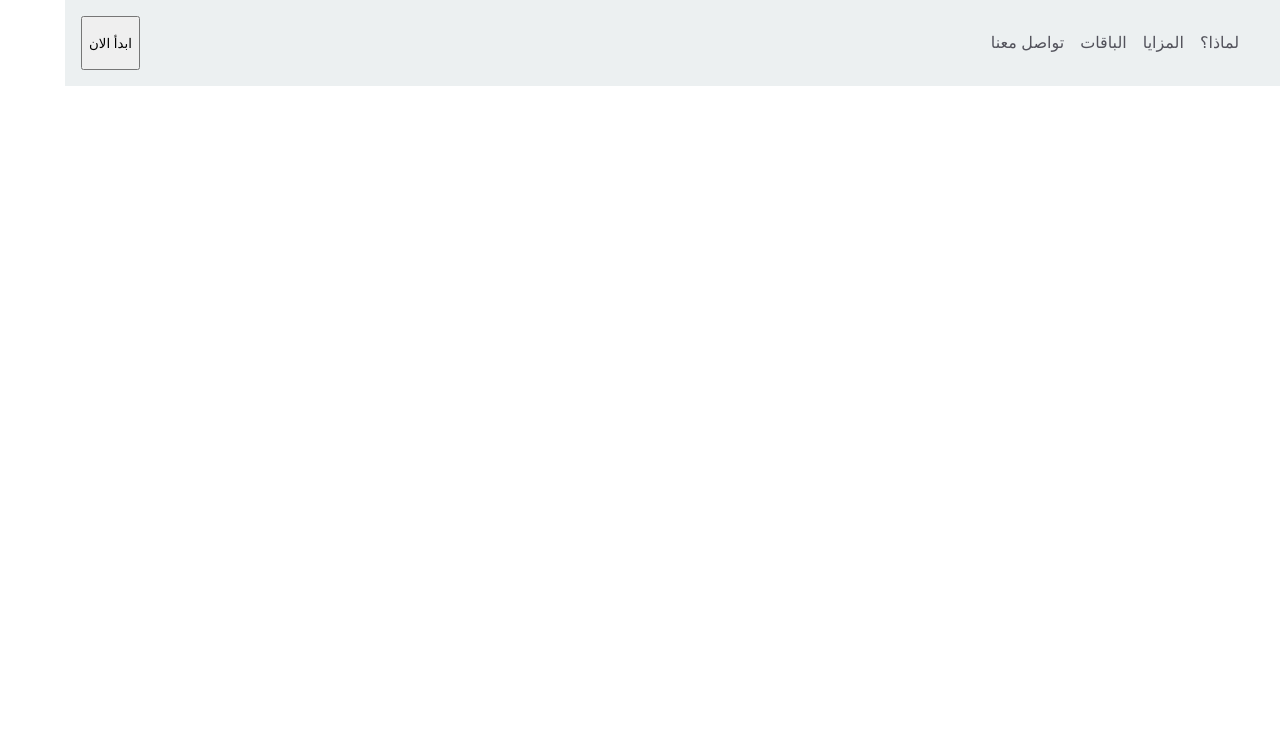
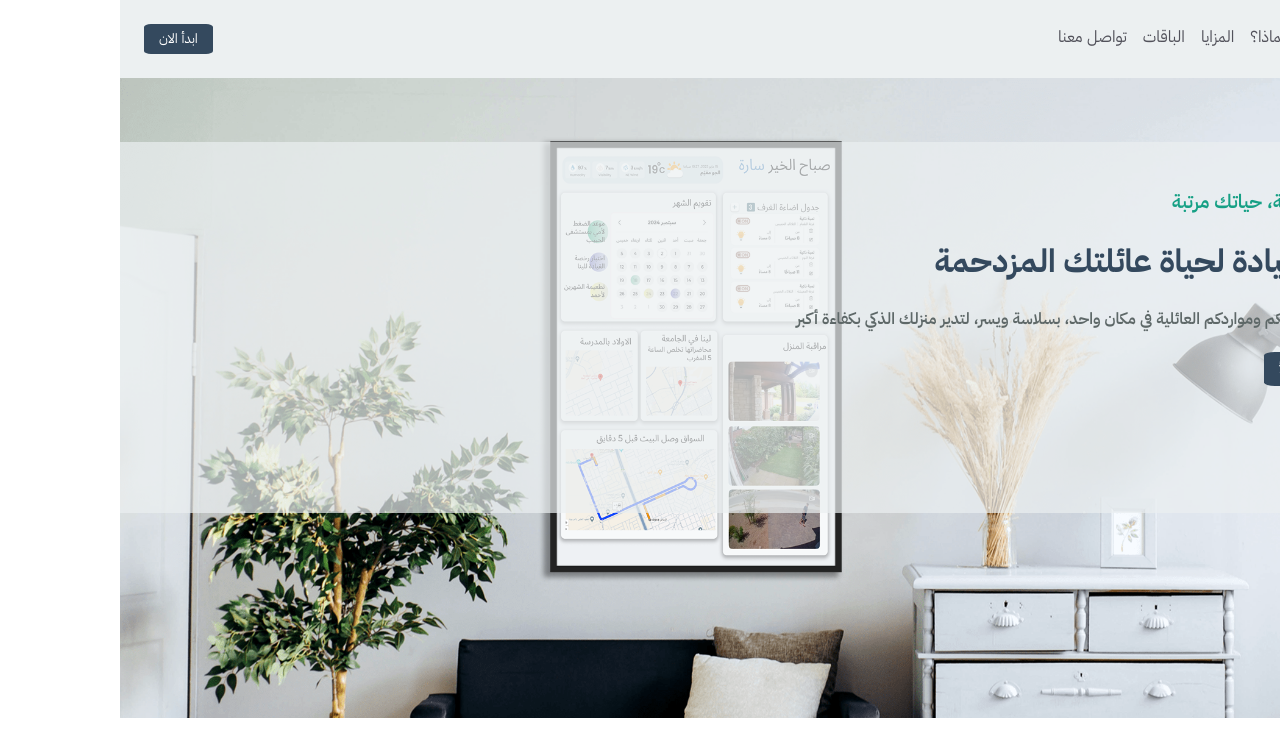
Before and after one commit to shahadmf/almarkz, a React (Create React App) app: page / in a window 1280 px wide. Shown: the top 756 px of the page. Built offline with nearby package versions, Linux system fonts and the light colour scheme.

Commit message:
Hero section + font added + color variables

```diff
--- a/public/index.html
+++ b/public/index.html
@@ -18,6 +18,12 @@
     <link
       rel="stylesheet"
       href="https://cdnjs.cloudflare.com/ajax/libs/font-awesome/6.0.0-beta3/css/all.min.css"
+    />
+    <link rel="preconnect" href="https://fonts.googleapis.com" />
+    <link rel="preconnect" href="https://fonts.gstatic.com" crossorigin />
+    <link
+      href="https://fonts.googleapis.com/css2?family=Fira+Sans:wght@100&family=IBM+Plex+Sans+Arabic:wght@200;300;400;500;600;700&display=swap"
+      rel="stylesheet"
     />
 
     <!--
--- a/src/App.scss
+++ b/src/App.scss
@@ -1,15 +1,9 @@
-$background-color: #ecf0f1;
-$text-color: #52525b;
-$charcoal-gray: #95a5a6;
-$dark-gray: #5e6868;
-$muted-teal: #16a085;
-$pastel-gray: #ecf0f1;
-$soft-coral: #f1c40f;
-$soft-navy: #34495e;
+@import './styles/variables';
 
 .navbar {
   background-color: $background-color;
-  padding: 1rem;
+  padding: 0.5rem;
+  height: auto;
   display: flex;
   justify-content: start;
 
@@ -17,6 +11,17 @@ $soft-navy: #34495e;
     img {
       width: 50px;
     }
+  }
+
+  button{
+    border-radius: 10%;
+    margin: 1rem;
+    padding: 5px 15px;
+    height: fit-content;
+    color: #fff;
+    background-color: $soft-navy;
+    border: none;
+    font-family: Inter, 'IBM Plex Sans Arabic', sans-serif;
   }
 
   .navbar-menu {
@@ -41,6 +46,7 @@ $soft-navy: #34495e;
     list-style: none;
     display: flex;
     gap: 1rem;
+    margin: 1rem;
 
     li {
       a {
--- a/src/App.tsx
+++ b/src/App.tsx
@@ -2,11 +2,13 @@ import React from 'react';
 
 import './App.scss';
 import Header from './components/Header';
+import Hero from './components/Hero';
 
 function App() {
   return (
     <div className="App">
       <Header />
+      <Hero />
     </div>
   );
 }
--- /dev/null
+++ b/src/components/Hero.tsx
@@ -0,0 +1,24 @@
+import React from "react";
+import "../styles/Hero.scss";
+
+const Hero = () => {
+  return (
+    <div className="hero">
+      <div className="background-image">
+        <div className="hero-content">
+          <h3> أسرتك متصلة، حياتك مرتبة</h3>
+          <h1>مركز القيادة لحياة عائلتك المزدحمة</h1>
+          <h4>
+            جمّع كل جداولكم ومواردكم العائلية في مكان واحد، بسلاسة ويسر، لتدير
+            منزلك الذكي بكفاءة أكبر
+          </h4>
+          <button className="start-button">
+            انشئ مركزك حالاً
+          </button>
+        </div>
+      </div>
+    </div>
+  );
+};
+
+export default Hero;
--- a/src/index.css
+++ b/src/index.css
@@ -1,13 +1,15 @@
 body {
   margin: 0;
-  font-family: -apple-system, BlinkMacSystemFont, 'Segoe UI', 'Roboto', 'Oxygen',
-    'Ubuntu', 'Cantarell', 'Fira Sans', 'Droid Sans', 'Helvetica Neue',
-    sans-serif;
+  font-family: Inter, 'IBM Plex Sans Arabic', sans-serif;
+  line-height: 1.5;
+  font-weight: 400;
+
+  font-synthesis: none;
   -webkit-font-smoothing: antialiased;
   -moz-osx-font-smoothing: grayscale;
 }
 
-code {
+/* code {
   font-family: source-code-pro, Menlo, Monaco, Consolas, 'Courier New',
     monospace;
-}
+} */
--- /dev/null
+++ b/src/styles/Hero.scss
@@ -0,0 +1,49 @@
+@import './variables';
+
+.hero {
+  width: auto;
+  .background-image {
+    background-image: url("../assets/HeroBackground1.png");
+    background-size: 100%;
+    background-repeat: no-repeat;
+    width: auto;
+    height: 80vh;
+    margin: 0%;
+  }
+
+  .hero-content {
+    position: absolute;
+    width: 96%;
+    height: 40vh;
+    margin: 5% 0;
+    padding: 2%;
+    background-color: rgba(236, 240, 241, 0.7);
+
+    h1{
+        color: $soft-navy;
+    }
+
+    h3{
+        font-size: 1.2rem;
+        font-weight: 600;
+        color: $muted-teal;
+    }
+
+    h4{
+      font-size: 1rem;
+      font-weight: 600;
+      color: $dark-gray;
+    }
+
+  }
+
+  button{
+    border-radius: 10%;
+    padding: 7px 15px;
+    height: fit-content;
+    color: #fff;
+    background-color: $soft-navy;
+    border: none;
+    font-family: Inter, 'IBM Plex Sans Arabic', sans-serif;
+  }
+}
--- /dev/null
+++ b/src/styles/_variables.scss
@@ -0,0 +1,8 @@
+$background-color: #ecf0f1;
+$text-color: #52525b;
+$charcoal-gray: #95a5a6;
+$dark-gray: #5e6868;
+$muted-teal: #16a085;
+$pastel-gray: #ecf0f1;
+$soft-coral: #f1c40f;
+$soft-navy: #34495e;
```
